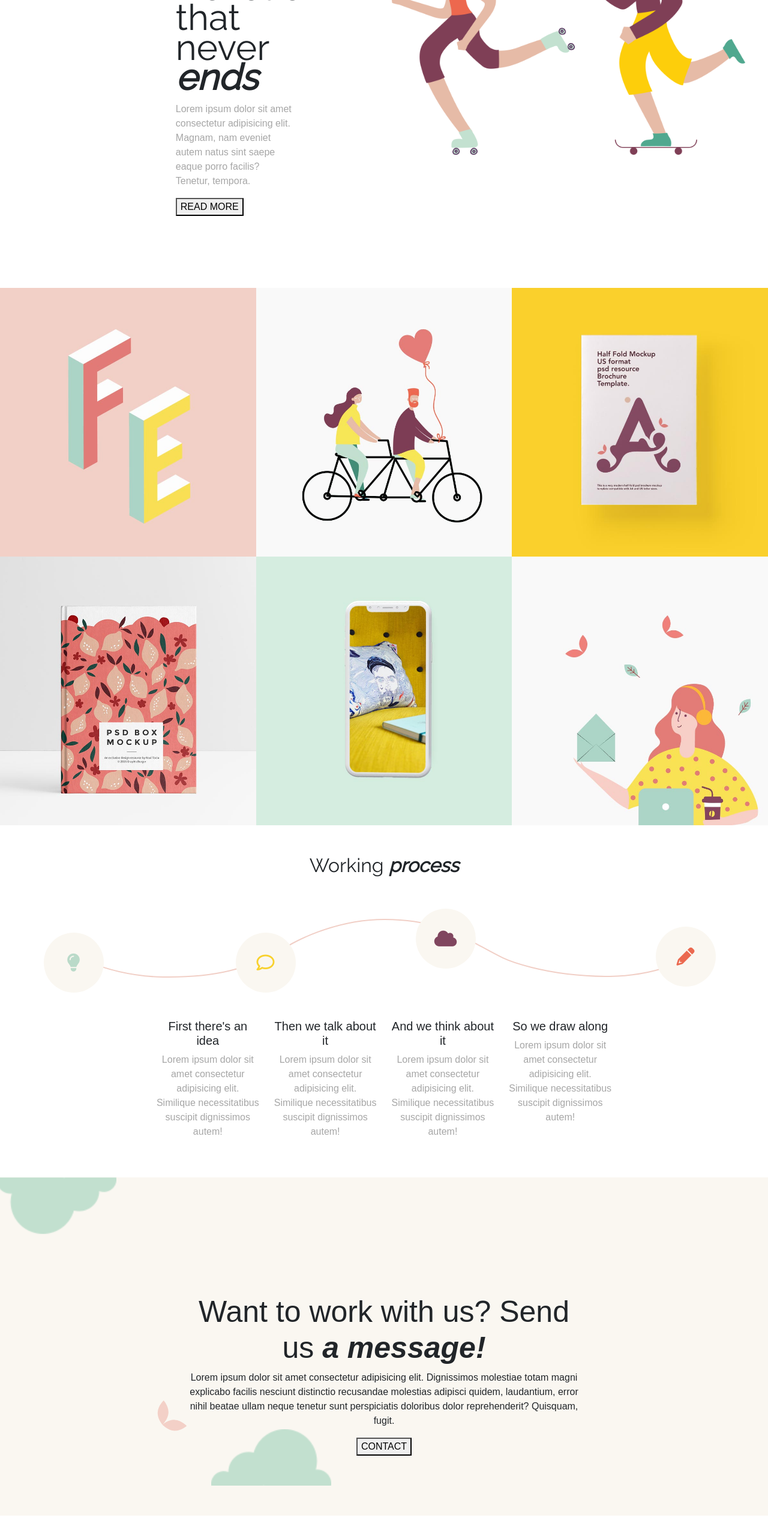
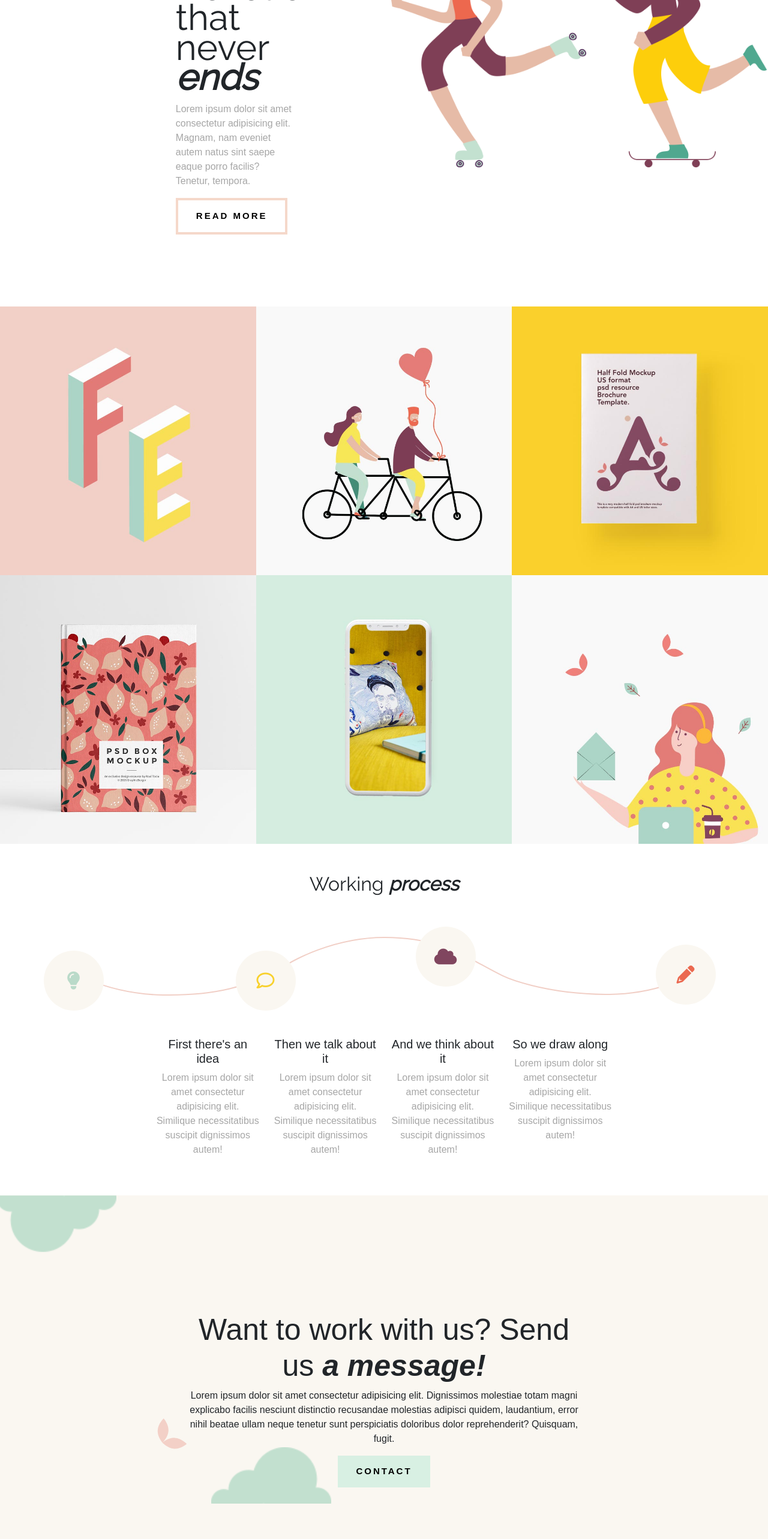
Before and after one commit to RiccardoBeca/proj-html-vuejs, a Vue app: page / in a window 1280 px wide. Shown: the part 230-2796 px from the top of the page at 60% size. Built offline with nearby package versions, Linux system fonts and the light colour scheme.

Commit message:
buttons added/effects

```diff
--- a/src/components/HeaderComp.vue
+++ b/src/components/HeaderComp.vue
@@ -71,6 +71,9 @@ export default {
 @import '../assets/style/_general.scss';
 @import '../assets/style/_utils.scss';
 
+.logo{
+  cursor: pointer;
+}
 
 .nav-menu{
   ul{
@@ -79,6 +82,7 @@ export default {
     margin: 0 !important;
   }
   li{
+    cursor: pointer;
     padding: 20px;
   }
   li a{
--- a/src/components/JumboComp.vue
+++ b/src/components/JumboComp.vue
@@ -54,6 +54,22 @@ p:last-of-type{
   height: 70%;
 }
 
+button{
+  cursor: pointer;
+  padding: 15px 30px;
+  font-family: "Greta Sans Condensed Bold", "Greta Sans Bold", Arial, sans-serif;
+  border-style: none;
+  border: 4px solid #f5d8ca;
+  background-color: white;
+  letter-spacing: 3px;
+  font-size: 15px;
+  font-weight: bold;
+  &:hover{
+    transform: scale(1.1);
+    transition: all .3s ease-in-out;
+  }
+}
+
 
 
 
--- a/src/components/WorkWUsComp.vue
+++ b/src/components/WorkWUsComp.vue
@@ -65,7 +65,7 @@ export default {
   width: 200px;
 }
 #cloud-5{
-  transform: translate(800px, 370px);
+  transform: translate(870px, 390px);
   width: 200px;
 }
 
@@ -77,7 +77,19 @@ em{
   font-weight: bold;
 }
 
-
-// button{
-// }
+button{
+  cursor: pointer;
+  padding: 15px 30px;
+  font-family: "Greta Sans Condensed Bold", "Greta Sans Bold", Arial, sans-serif;
+  border-style: none;
+  background-color: #d8f0e3;
+  letter-spacing: 3px;
+  font-size: 15px;
+  font-weight: bold;
+  &:hover{
+    transition: all .3s ease;
+    background-color: #e0bfaf;
+    color: white;
+  }
+}
 </style>
```
